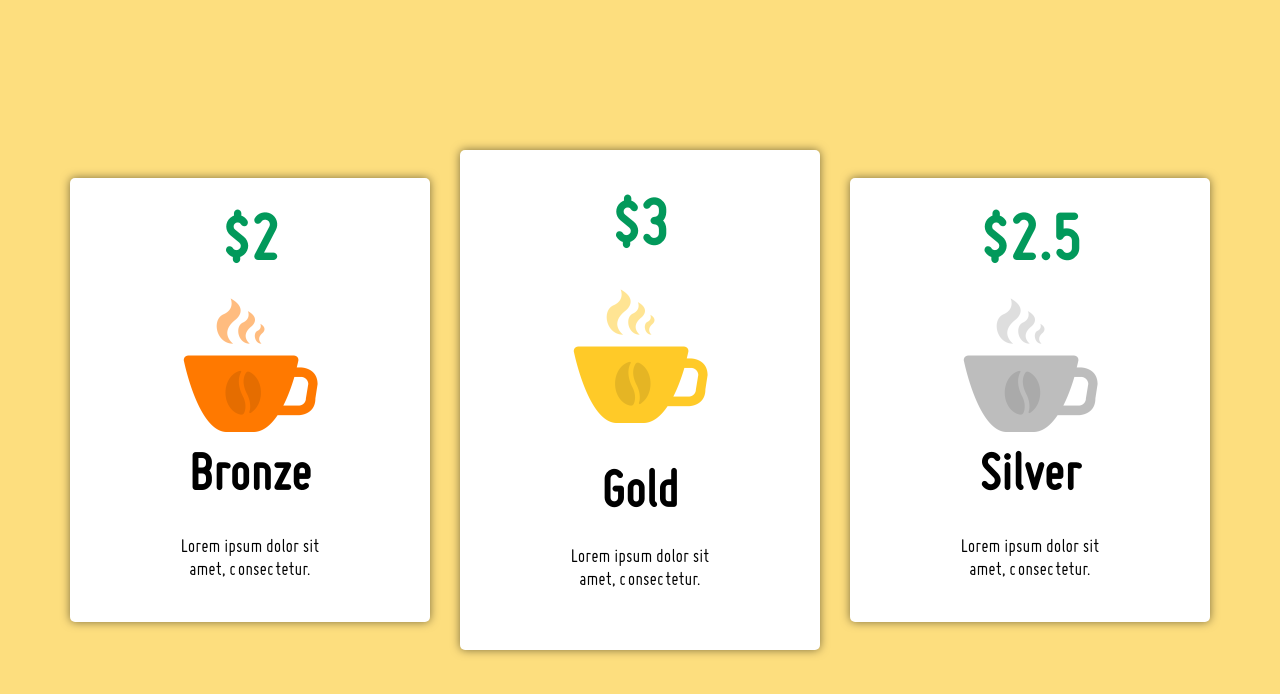
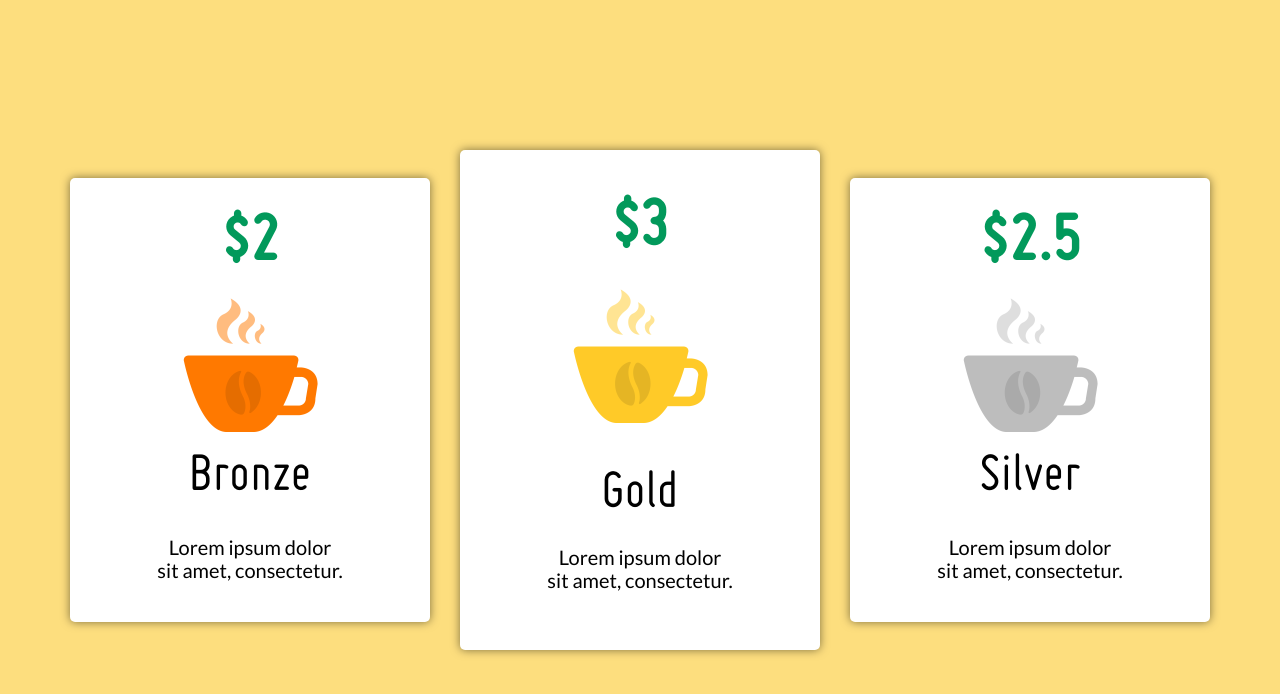
Before and after one commit to DimaKasian/dimakasian, a plain HTML site: page cupplans/index.html in a window 1280 px wide. Drawn offline with nearby package versions, Linux system fonts and the light colour scheme.

```diff
--- a/cupplans/css/style.css
+++ b/cupplans/css/style.css
@@ -31,6 +31,7 @@
 	font-size: 56px;
 	margin:0;
 	padding: 0;
+	font-weight: 400;
 }
 h2, h3 {
 	display: flex;
@@ -41,6 +42,7 @@
 	display: flex;
 	align-items: flex-start;
 	flex-grow: 3;
+	font-family: 'Lato', sans-serif;
 
 }
 .gold_p {
@@ -81,7 +83,7 @@
 	align-items: center;
 }
 p {
-	width: 150px;
+	width: 186px;
 	text-align: center;
 }
 div.img {
```
